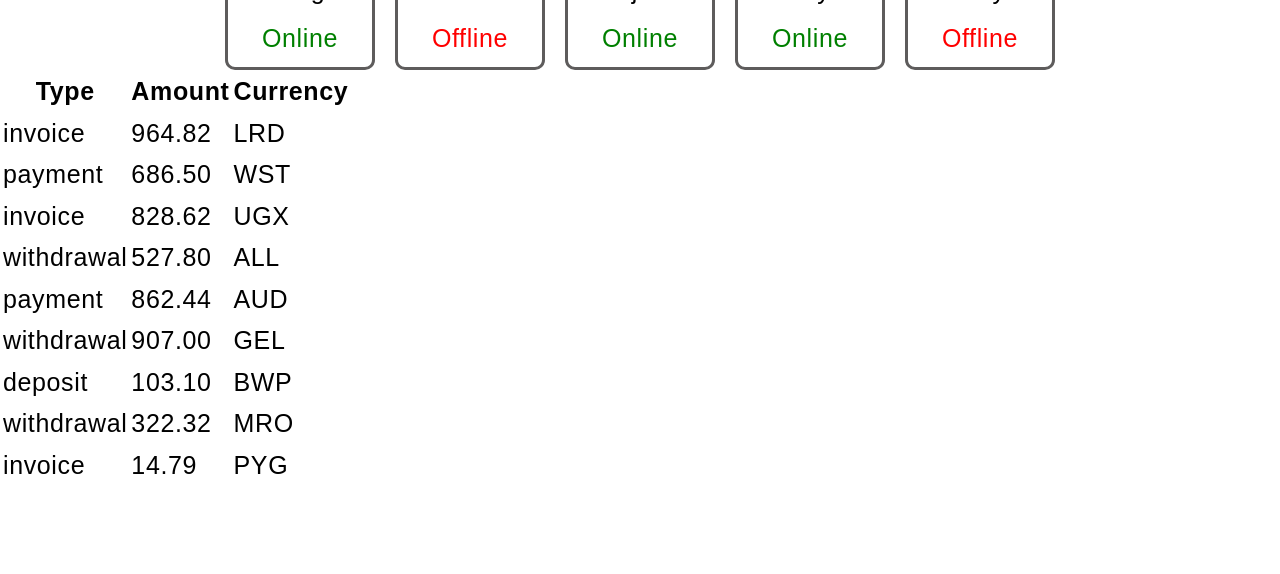
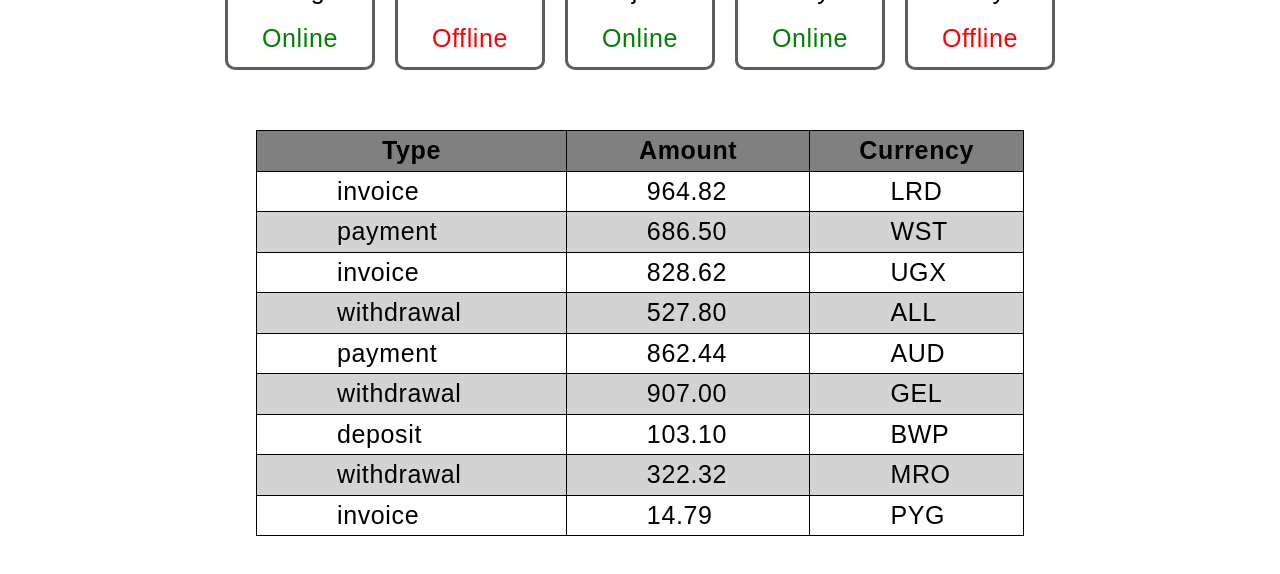
Before and after one commit to novikovanat/goit-react-hw-01, a React (Vite) app: page / in a window 1280 px wide. Shown: the part 700-1274 px from the top of the page. Before the commit the page ends 1187 px from the top, so only its background shows below. Built offline with nearby package versions, Linux system fonts and the light colour scheme.

Commit message:
css added

```diff
--- a/src/components/TransactionHistory/TransactionHistory.jsx
+++ b/src/components/TransactionHistory/TransactionHistory.jsx
@@ -1,3 +1,4 @@
+import css from './TransactionHistory.module.css';
 export default function TransactionHistory({ items }) {
   const rows = items.map(({ id, type, amount, currency }) => {
     return (
--- /dev/null
+++ b/src/components/TransactionHistory/TransactionHistory.module.css
@@ -0,0 +1,27 @@
+table {
+  margin: 60px auto;
+  width: 768px;
+}
+
+table,
+th,
+td {
+  border: 1px solid black;
+  border-collapse: collapse;
+}
+
+td {
+  padding-left: 80px;
+  text-align: left;
+}
+tr:nth-child(even) {
+  background-color: lightgray;
+}
+
+thead {
+  background-color: grey;
+}
+
+.text {
+  margin: auto;
+}
```
